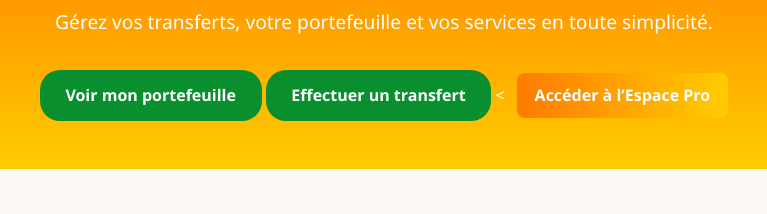
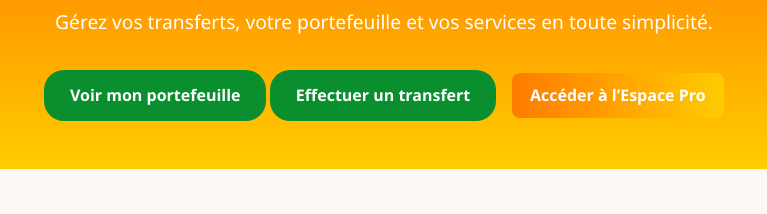
Before and after one commit to kifouliw-hash/kwiksend-v2, a website: page public/dashboard.html in a window 1280 px wide. Shown: the part 181-395 px from the top of the page, 256-1023 px from the left. Drawn offline with Linux system fonts and the light colour scheme.

Commit message:
Message clair sur la modif

```diff
--- a/public/dashboard.html
+++ b/public/dashboard.html
@@ -112,7 +112,7 @@
   <div style="margin-top:2rem;">
     <a href="portefeuille.html" class="cta">Voir mon portefeuille</a>
     <a href="transfert.html" class="cta" style="background:#0a8f2f;">Effectuer un transfert</a>
-    <<a href="pro.html" class="cta pro-btn">Accéder à l’Espace Pro</a>
+    <a href="pro.html" class="cta pro-btn">Accéder à l’Espace Pro</a>
   </div>
 </section>
 
```
